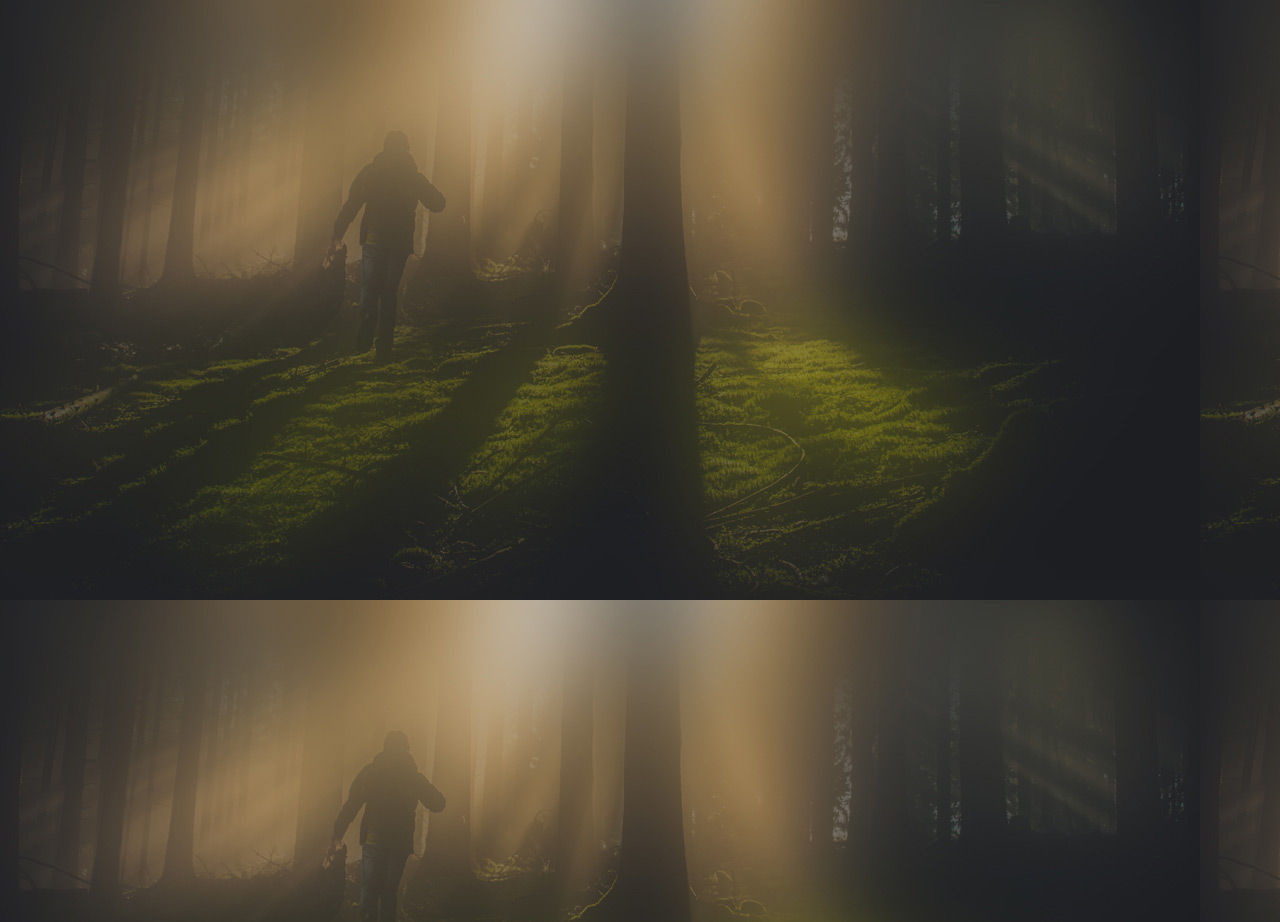
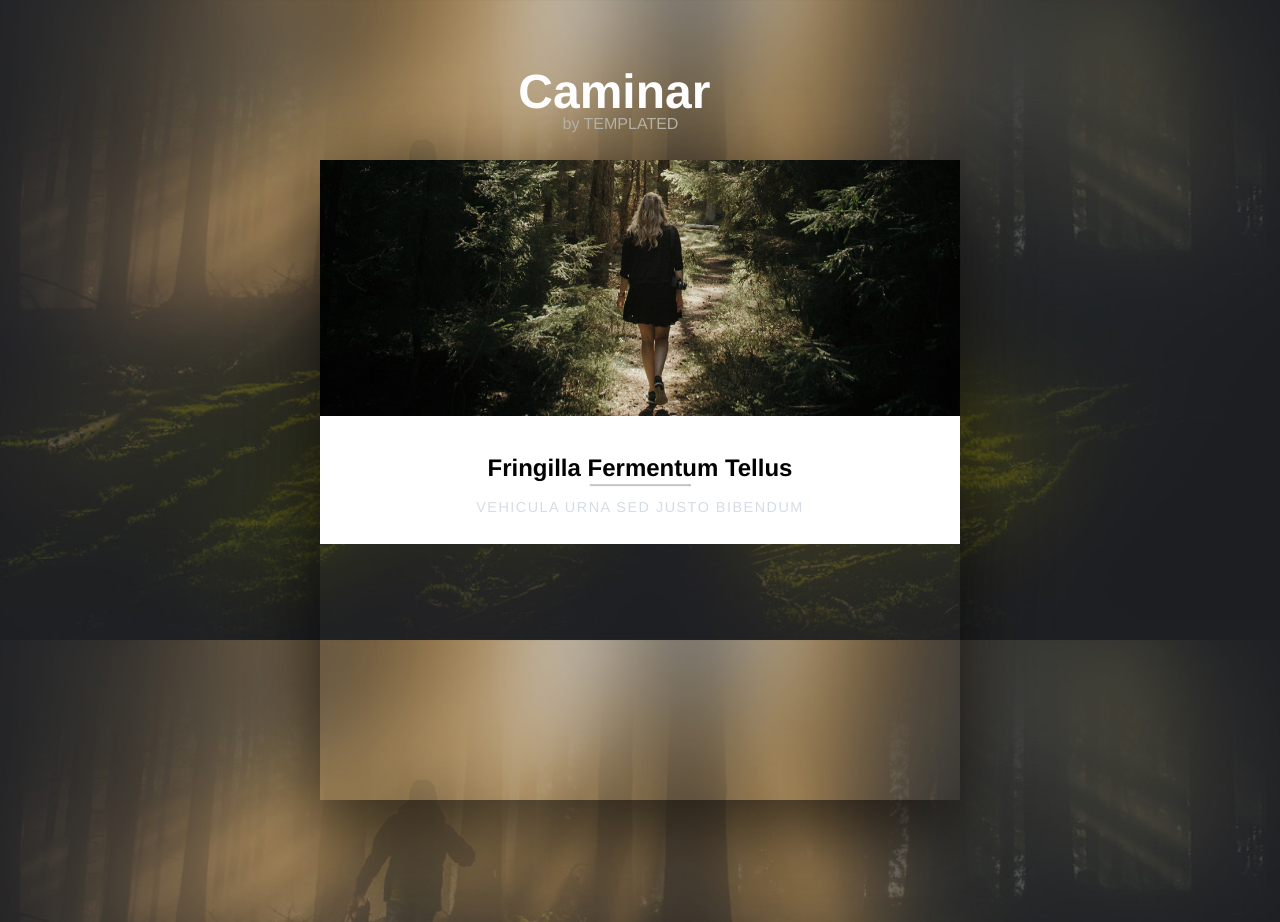
Before and after one commit to mohabrd/Caminar, a website: page index.html in a window 1280 px wide. Shown: the top 922 px of the page. Drawn offline with Linux system fonts and the light colour scheme.

Commit message:
1ere partie

```diff
--- a/index.html
+++ b/index.html
@@ -1,15 +1,50 @@
-<!DOCTYPE html>
-<html lang="en">
-<head>
-    <meta charset="UTF-8">
+<!h1E htmCaminar="UTF-8">
     <meta http-equiv="X-UA-Compatible" content="IE=edge">
     <meta name="viewport" content="width=device-width, initial-scale=1.0">
     <link rel="stylesheet" href="./public/css/style.css">
     <title>Caminar</title>
-</head>
-<body>
+    </head>
+
+    <body>
+
+        <header>
+
+            <nav>
+                <div>
+                    <h1>Caminar</h1>
+                    <span>by TEMPLATED</span>
+                </div>
+            </nav>
+
+        </header>
+
+
+        <main>
+
+            <section>
+
+                <div class="corps">
+                    <div><img src="./public/images/pic02.jpg" alt="" height="40%" width="100%"></div>
+                    <div class="corps1-2">
+                        <h1>Fringilla Fermentum Tellus</h1>
+                        <hr>
+                        <span>VEHICULA URNA SED JUSTO BIBENDUM</span>
+                    </div>
+
+                </div>
+
+            </section>
+
+        </main>
+
+
+        <footer>
 
 
 
-</body>
-</html>
+        </footer>
+
+
+    </body>
+
+    </html>
--- a/public/sass/style.sass
+++ b/public/sass/style.sass
@@ -1,7 +1,78 @@
 body
+    position: relative
+    justify-content: center
+    display: flex
     margin: 0
     padding: 0
     background-image: url("../images/bg.jpg")
+    background-repeat: round
     height: 100vw
     width: 100vw
-    size: 100%
+    flex-wrap: wrap
+    font-family: 'Franklin Gothic Medium', 'Arial Narrow', Arial, sans-serif
+
+nav
+    h1
+        position: absolute
+        display: flex
+        color: white
+        font-size: 300%
+        margin-top: 5vw
+        right: 44.5%
+
+nav
+    span
+        position: absolute
+        display: flex
+        right: 47%
+        margin-top: 5vw
+        top: 4%
+        color: #b9b7ab
+
+.corps
+    position: relative
+    margin-top: 25%
+    display: flex
+    justify-content: center
+    height: 50vw
+    width: 50vw
+    // border: 2px solid black
+    box-shadow: 0 32px 64px 0 rgba(0, 0, 0, 0.4), 0 24px 80px 0 rgba(0, 0, 0, 0.38)
+
+.corps
+    img
+        position: relative
+        display: flex
+        justify-content: center
+        object-fit: cover
+
+.corps1-2
+    display: flex
+    position: absolute
+    margin-top: 40%
+    height: 10vw
+    width: 50vw
+    background-color: white
+    justify-content: center
+    // text-align: center
+
+.corps1-2
+    h1
+        position: absolute
+        display: flex
+        margin-top: 3vw
+
+.corps1-2
+    hr
+        transform: rotate(90deg)
+        margin-top: 1.5vw
+
+
+.corps1-2
+    span
+        position: absolute
+        display: flex
+        margin-top: 6.5vw
+        color: #d4dde5
+        font-size: 90%
+        letter-spacing: 1.5px
```
Also changed, not shown: public/css/style.css.
